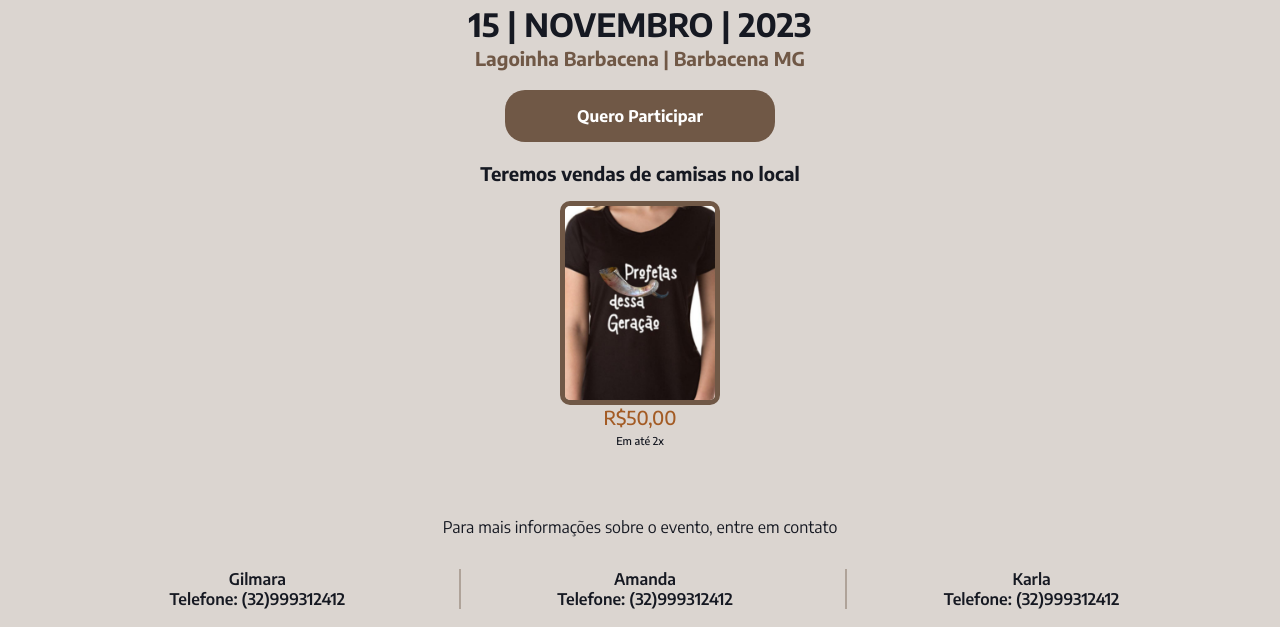
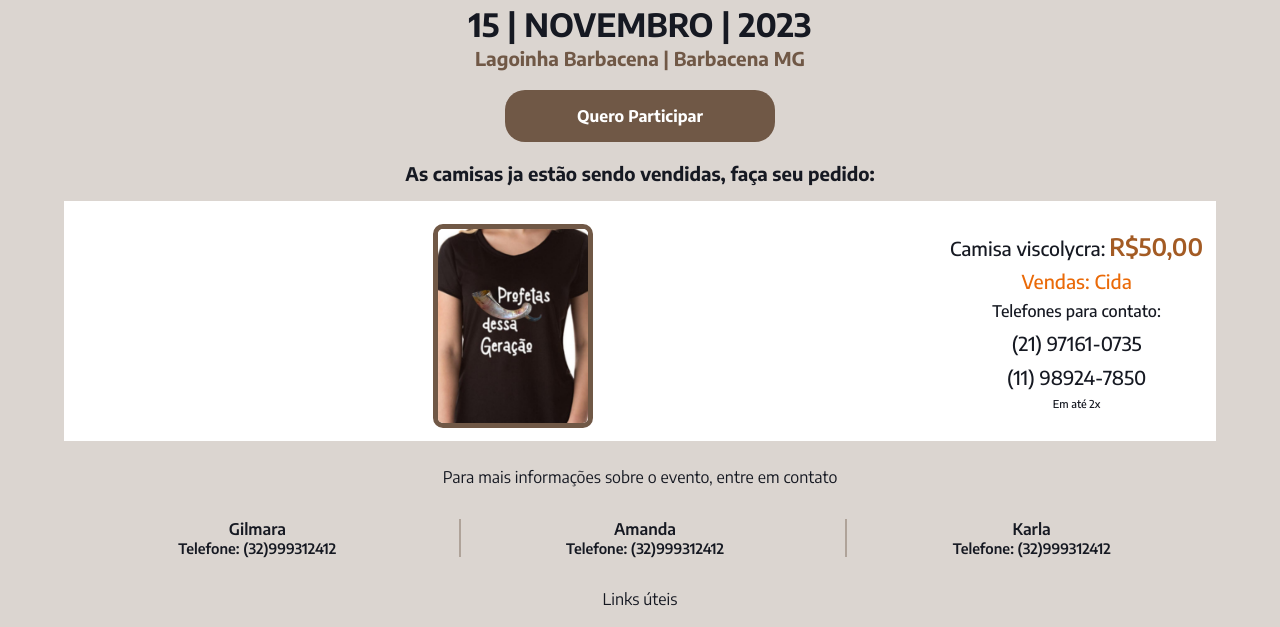
Before and after one commit to diegofchagas/conf-imersao, a plain HTML site: page index.html in a window 1280 px wide. Shown: the part 1374-2001 px from the top of the page. Drawn offline with Linux system fonts and the light colour scheme; a web font is replaced by a local one.

Commit message:
alterando estrutura do card de vendas das camisas e adicionando informacoes

```diff
--- a/css/styles.css
+++ b/css/styles.css
@@ -118,13 +118,49 @@ main a {
   display: flex;
   justify-content: center;
   margin-top: 1rem;
+  margin-bottom: 10px;
 }
 
 .container-vendas .card {
-  width: 300px;
-  height: 300px;
+  width: 100%;
   text-align: center;
+  background-color: white;
+  color: #161922;
+  display: flex;
+  padding: .800rem;
+  align-items: center;
+
 }
+
+.container-vendas .card ul{
+  display: flex;
+  flex-direction: column;
+  gap: .500rem;
+}
+
+.container-vendas .card .valor{
+ font-size: 1.5rem;
+ font-weight: 600;
+}
+
+.container-vendas .modelo-camisa{
+  color: #161922;
+  font-weight: 500;
+}
+
+.container-vendas .card ul li{
+  display: flex;
+  flex-direction: column;
+  gap:10px;
+  font-weight: 500;
+}
+
+.container-vendas .vendedora{
+  font-size: 1.2rem;
+  font-weight: 600;
+  color: #ea6a08;
+}
+
 
 .container-vendas .card span {
   font-size: 1.2rem;
@@ -140,6 +176,7 @@ main a {
   max-width: 150px;
   border: 5px solid #705846;
   border-radius: 10px;
+  margin-top: 10px;
 }
 
 .container-vendas p span {
@@ -186,7 +223,8 @@ footer .contatos li span {
 }
 
 footer .contatos li span {
-  color: #161922
+  color: #161922;
+  font-size: .900rem;
 }
 
 .social-media {
--- a/index.html
+++ b/index.html
@@ -66,15 +66,24 @@
 
 
     <div>
-      <h3 class="texto-camisas">Teremos vendas de camisas no local</h3>
+      <h3 class="texto-camisas">As camisas ja estão sendo vendidas, faça seu pedido:</h3>
 
       <div class="container-vendas">
         <div class="card">
           <img class="camisa" src='./assests/camisas.jpeg' alt="modelo de camisa a venda" />
-          <p>
-            <span>R$50,00</span>
-          </p>
-          <span class="divido">Em até 2x</span>
+
+          <ul>
+            <p>
+              <span class="modelo-camisa">Camisa viscolycra:</span>
+              <span class="valor">R$50,00</span>
+            </p>
+            <li class="vendedora">Vendas: Cida</li>
+            <li>Telefones para contato:
+              <span>(21) 97161-0735</span>
+              <span>(11) 98924-7850</span>
+            </li>
+            <span class="divido">Em até 2x</span>
+          </ul>
         </div>
       </div>
     </div>
```
